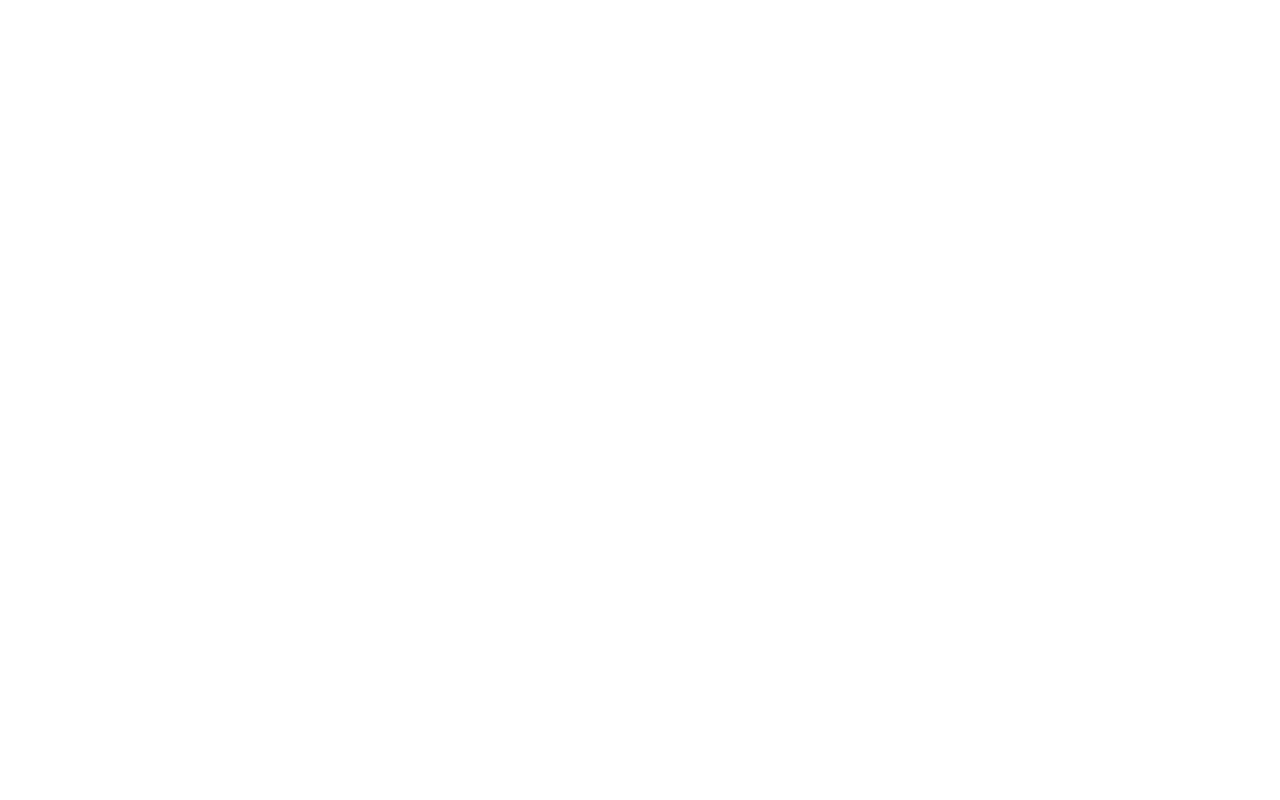
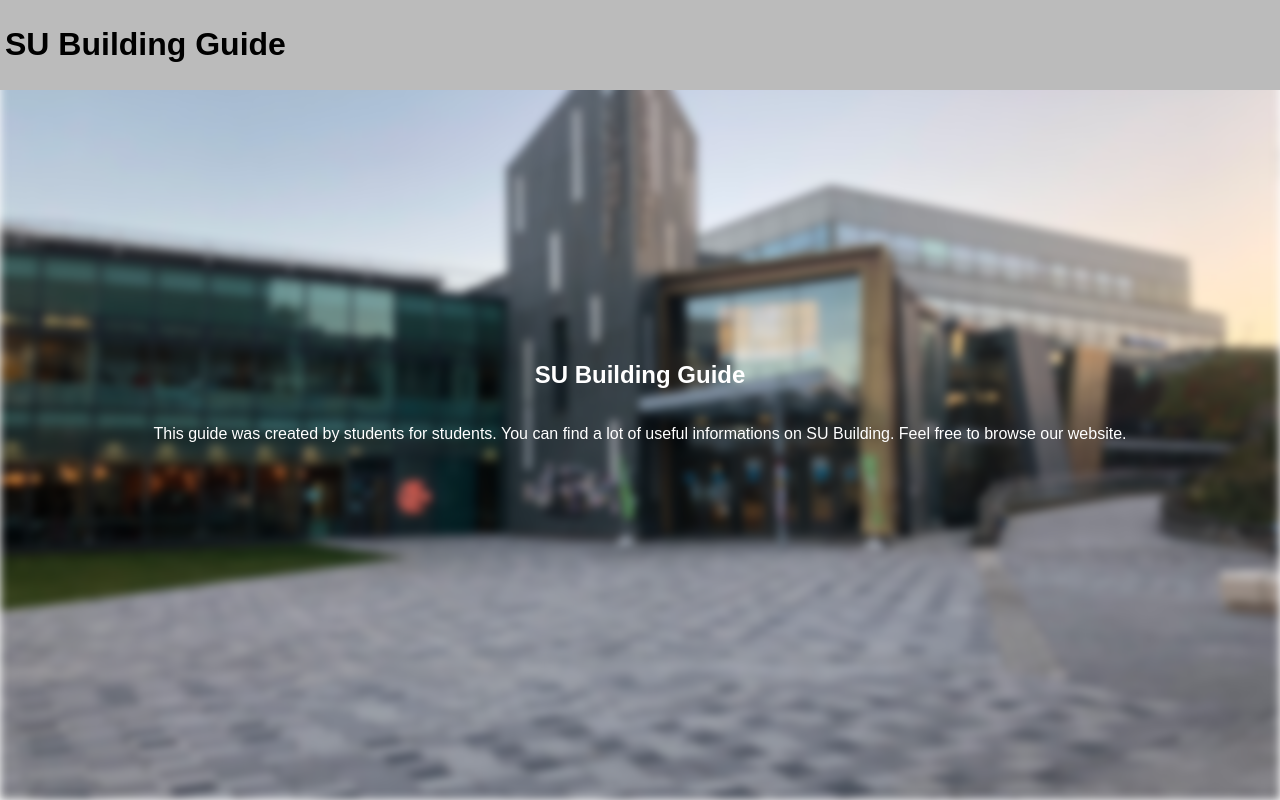
Before and after one commit to AirRice/suwebsite, a plain HTML site: page index.html in a window 1280 px wide. Drawn offline with Linux system fonts and the light colour scheme.

Commit message:
Add files via upload

```diff
--- /dev/null
+++ b/css/style.css
@@ -0,0 +1,42 @@
+html {
+    width: 100%;
+    height: 100%;
+    font-family: 'Arial', sans-serif;
+}
+
+body {
+    width: 100%;
+    height: 100%;
+
+}
+
+body::before {
+    content: ' ';
+    position: absolute;
+    z-index: -1;
+    filter: blur(5px);
+    width: 100%;
+    height: 100%;
+    background-image: url('../img/background.jpg');
+    background-position: center;
+    background-size: cover;
+    background-repeat: no-repeat;
+}
+
+nav {
+    position: fixed;
+    width: 100%;
+    padding: 5px;
+    background-color: #bbbbbb;
+}
+
+main {
+    margin: auto;
+    color: #ffffff;
+    width: 80%;
+    height: 100%;
+    text-align: center;
+    display: flex;
+    flex-direction: column;
+    justify-content: center;
+}
--- a/index.html
+++ b/index.html
@@ -1,7 +1,22 @@
 <!DOCTYPE html>
-<html>
-<head>
-</head>
-<body>
-</body>
+<html lang="en">
+    <head>
+        <meta charset="utf-8">
+        <meta name"author" content="Johoo Lee; Jakub Zajac">
+        <meta name="viewport" content="width=device-width, initial-scale=1.0">
+
+        <link rel="stylesheet" href="css/normalize.css">
+        <link rel="stylesheet" href="css/style.css">
+
+        <title>SU Building Unofficial Guide</title>
+    </head>
+    <body>
+        <nav>
+            <h1>SU Building Guide</h1>
+        </nav>
+        <main>
+            <h2>SU Building Guide</h2>
+            <p>This guide was created by students for students. You can find a lot of useful informations on SU Building. Feel free to browse our website.</p>
+        </main>
+    </body>
 </html>
```
Also changed, not shown: css/normalize.css (added, +2 -0 lines), img/background.jpg (added).
